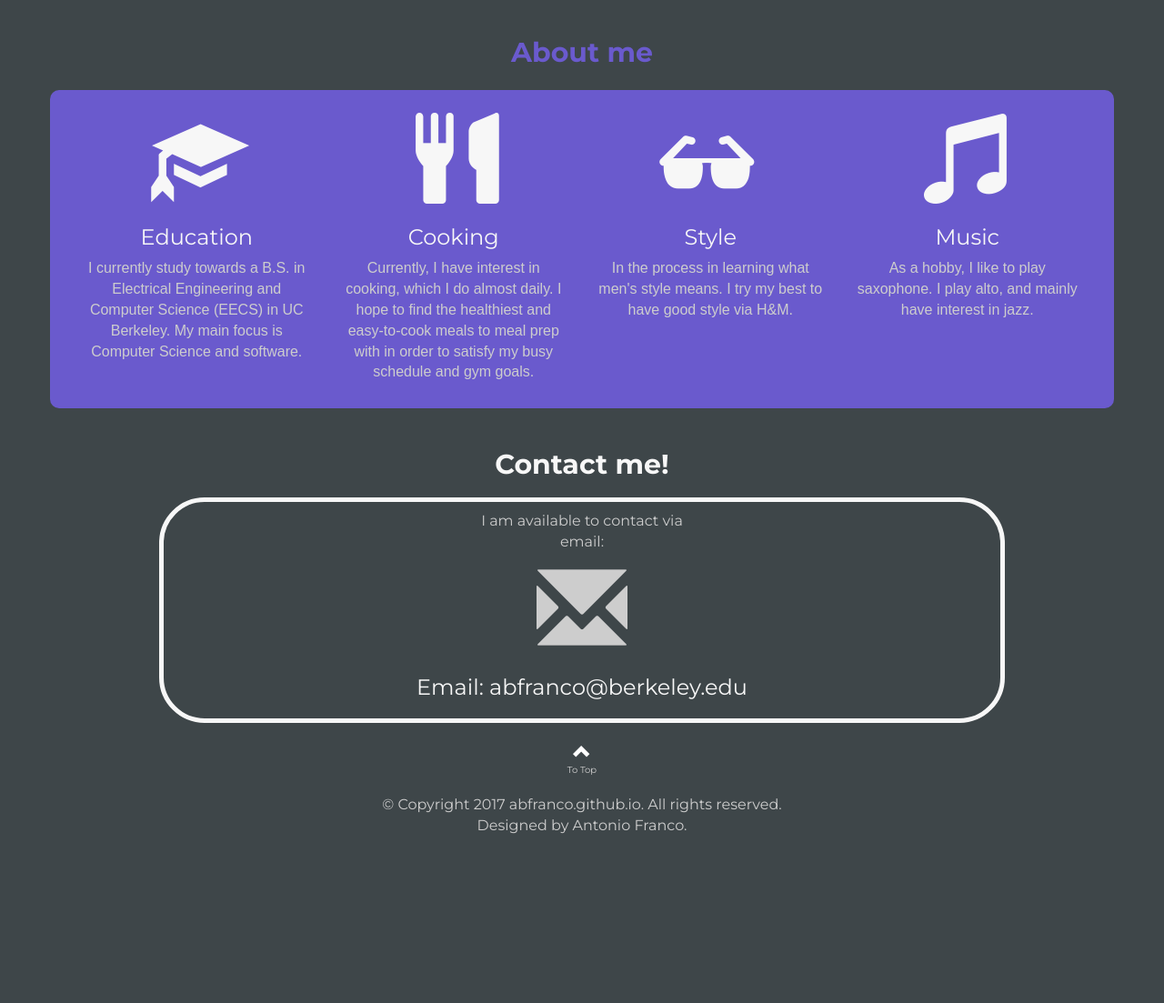
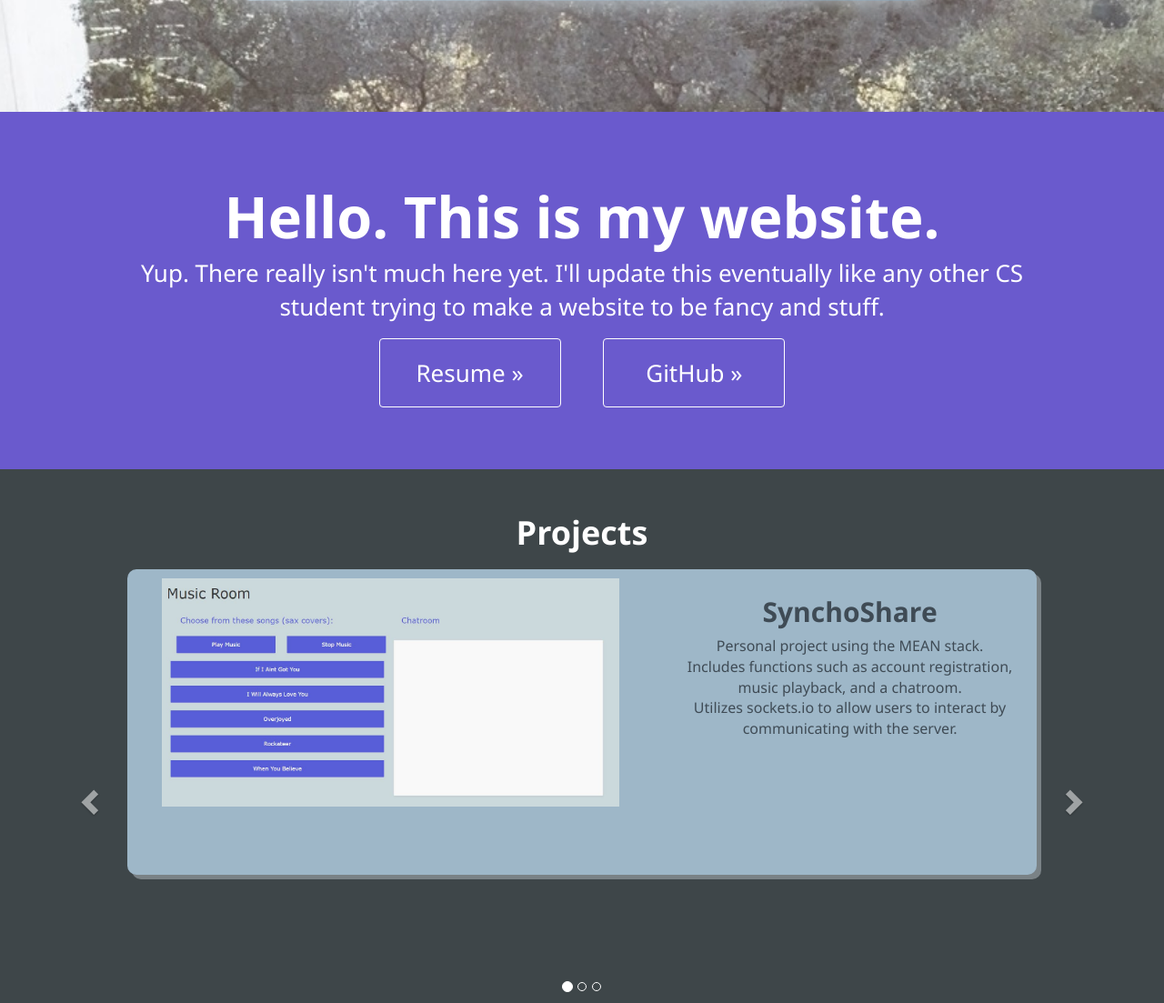
Before and after one commit to ABFranco/ABFranco.github.io, a PHP site: page / in a window 1280 px wide. Shown: the part 677-1780 px from the top of the page at 91% size. Before the commit the page ends 1594 px from the top, so only its background shows below. Run offline with PHP 8.4, Linux system fonts and the light colour scheme; some libraries are stand-ins or nearby versions.

Commit message:
added carousel

```diff
--- /dev/null
+++ b/carousel.css
@@ -0,0 +1,56 @@
+
+
+#myCarousel {
+	width: 100%;
+	padding: auto;
+	background-color: rgba(100, 100, 100, 0);
+}
+
+#myCarousel img {
+	margin: auto;
+	height: 10%;
+	width: 90%;
+	display: block;
+}
+
+.carousel-inner {
+	margin: auto;
+	width: 100%;
+	height: 500px;
+}
+
+.container h1 {
+	text-align: center;
+	color: white;
+	margin: 20px;
+}
+
+.carousel-inner p,h2 {
+	text-align: center;
+	color: #3F4B55;
+}
+
+.active {
+	background-color: rgba(100, 0, 0, 0);
+}
+
+.carousel-control.left, .carousel-control.right {
+    background-image: none
+
+}
+
+.carousel-control {
+	height:0;
+   top:50%;
+}
+
+#first {
+	border-radius: 10px;
+  	padding: 10px;
+  	box-shadow: 5px 5px  0px rgba(182, 190, 196, 0.5);
+	margin: auto;
+	padding-bottom: 75px;
+	background: rgb(0, 0, 0); /* fallback color */
+	background: rgba(158, 183, 200, 1);
+	width: 1000px;
+}
--- a/index.html
+++ b/index.html
@@ -9,13 +9,16 @@
     <link rel="stylesheet" href="https://maxcdn.bootstrapcdn.com/bootstrap/3.3.7/css/bootstrap.min.css">
     <link href="bootstrap-3.3.7-dist/css/bootstrap.min.css" rel="stylesheet">
     <link rel="stylesheet" type="text/css" href="style.css">
+    <link rel="stylesheet" type="text/css" href="carousel.css">
+    <link href="https://fonts.googleapis.com/css?family=Allura" rel="stylesheet">
+
 
 	<link href='https://fonts.googleapis.com/css?family=Montserrat:400,700' rel='stylesheet' type='text/css'>
 
   </head>
 
 
-  <body data-spy="scroll" data-target=".navbar" data-offset="50">
+  <body id="myPage" data-spy="scroll" data-target=".navbar" data-offset="50">
   	<div id="menu">
 	    <nav class="navbar navbar-inverse navbar-static-top" id="stickynav">
 			<div>
@@ -29,22 +32,19 @@
 				        <span class="icon-bar"></span>
 			      	</button>
 
-	      			<a class="navbar-brand" href="#home">Antonio Franco</a>
+	      			<a class="navbar-brand" href="#topImage">Antonio Franco</a>
 
 				</div>
 				<div class="collapse navbar-collapse" id="bs-example-navbar-collapse-1">
 					<ul class="nav navbar-nav navbar-right">
 						<li><a href="#about">About me</a></li>
-						<!--
+
 						<li class="dropdown">
 							<a href="#" class="dropdown-toggle" data-toggle="dropdown" role="button" aria-haspopup="true" aria-expanded="false">My apps<span class="caret"></span></a>
 							<ul class="dropdown-menu">
-								<li><a href="#">none</a></li>
-								<li><a href="#">lol</a></li>
-								<li><a href="#"></a></li>
+								<!--li><a href="#">SynchoShare</a></li-->
 							</ul>
 						</li>
-						-->
 						<li><a href="#contact">Contact</a></li>
 					</ul>
 				</div>
@@ -52,16 +52,97 @@
 		</nav>
 	</div>
 
-	<div class="jumbotron" id="home">
+  <div id="topImage">
+    <div class="intro">
+			<h1>welcome...</span></h1>
+
+  	</div>
+    <div class="hello">
+		<h1>Hello. My name is Antonio Franco.</h1>
+		<img id="head_pic" src="pictures/self-pic.jpg" width="250px" />
+
+		<p>UC Berkeley Student studying Computer Science.</p>
+
+		<!--p class="buttons">
+			<a class="btn btn-primary btn-lg" href="#about" role="button">Learn more about me »</a>
+		</p-->
+  	</div>
+  </div>
+
+	<div class="jumbotron">
 		<div>
-			<h1>Hello. </h1>
+			<h1>Hello. This is my website.</h1>
 
-			<p>My name is Antonio Franco. <br> I'm a third year in UC Berkeley, studying in the university's EECS program. I currently have interest in a future career in software. </p>
+			<p>Yup. There really isn't much here yet. I'll update this eventually like any other CS student trying to make a website to be fancy and stuff.</p>
 
 			<p class="buttons">
-				<a class="btn btn-primary btn-lg" href="resume.pdf" target="_blank" role="button"><span>Resume</span></a>
-				<a class="btn btn-primary btn-lg" href="https://github.com/ABFranco" target="_blank" role="button"><span>GitHub</span></a>
+				<a class="btn btn-primary btn-lg" href="#" role="button">Resume »</a>
+				<a class="btn btn-primary btn-lg" href="https://github.com/ABFranco" target="_blank" role="button">GitHub »</a>
 			</p>
+		</div>
+	</div>
+
+	<div class="container">
+	  <h1>Projects</h1>
+	  <div id="myCarousel" class="carousel slide" data-ride="carousel" data-interval="false">
+	    <!-- Indicators -->
+	    <ol class="carousel-indicators">
+	      <li data-target="#myCarousel" data-slide-to="0" class="active"></li>
+	      <li data-target="#myCarousel" data-slide-to="1"></li>
+	      <li data-target="#myCarousel" data-slide-to="2"></li>
+	    </ol>
+
+	    <!-- Wrapper for slides -->
+	    <div class="carousel-inner">
+	      <div class="item active">
+	      	<div id="first">
+	      		<div class="row">
+					<div class="col-md-7">
+						<img src="pictures/synchoshare1.jpg" alt="Los Angeles">
+					</div>
+					<div class="col-md-5">
+						<h2>SynchoShare</h2>
+		        		<p>Personal project using the MEAN stack. <br>
+		        			Includes functions such as account registration, music playback, and a chatroom. <br>
+		        			Utilizes sockets.io to allow users to interact by communicating with the server. </p>
+					</div>
+				</div>
+	      	</div>
+
+
+	      </div>
+
+	      <div class="item">
+	        <div id="first">
+	      		<div class="row">
+					<div class="col-md-7">
+					</div>
+					<div class="col-md-5">
+						<h2>Music Sharer</h2>
+		        		<p>Personal project using PHP. <br>
+		        			After registring an account, the user can upload audio files to the server and play back the audio from any device. <br>
+		        			Other functionality includes editing account details when logged in. </p>
+					</div>
+				</div>
+	      	</div>
+	      </div>
+
+	      <div class="item">
+	        <div class="carousel-caption">
+		      <h3>Text Editor</h3>
+		      <p>Class software project.</p>
+		    </div>
+	      </div>
+	    </div>
+	    <!-- Left and right controls -->
+	    <a class="left carousel-control" href="#myCarousel" data-slide="prev">
+	      <span class="glyphicon glyphicon-chevron-left"></span>
+	      <span class="sr-only">Previous</span>
+	    </a>
+	    <a class="right carousel-control" href="#myCarousel" data-slide="next">
+	      <span class="glyphicon glyphicon-chevron-right"></span>
+	      <span class="sr-only">Next</span>
+	    </a>
 	  </div>
 	</div>
 
@@ -74,7 +155,7 @@
 		<div class = "picture_text">
 			<p>Here is a picture of me as I sit in this nice area in Berkeley.</p>
 			</br>
-			<p>I was eating tacos, you can't see them here.</p>
+			<p>I was eating tacos, you can't see theme here.</p>
 		</div>
 
 		<div style="clear:both"></div>
@@ -89,31 +170,23 @@
 			<div class="row">
 				<div class="col-md-3">
 					<span class="glyphicon glyphicon-education glyphicon-large" aria-hidden="true"></span>
-					<div id="divhide" class="divhide hide">
 					<h3>Education</h3>
-						<p id="education">I currently study towards a B.S. in Electrical Engineering and Computer Science (EECS) in UC Berkeley. My main focus is Computer Science and software.</p>
-					</div>
+					<p id="education">I currently do the Berkeley EECS as a third year.</p>
 				</div>
 				<div class="col-md-3">
 					<span class="glyphicon glyphicon-cutlery glyphicon-large" aria-hidden="true"></span>
-					<div id="divhide" class="divhide hide">
 					<h3>Cooking</h3>
-						<p id="cooking">Currently, I have interest in cooking, which I do almost daily. I hope to find the healthiest and easy-to-cook meals to meal prep with in order to satisfy my busy schedule and gym goals.</p>
-					</div>
+					<p id="cooking">I meal prep and hope to be the next Gordon Ramsay.</p>
 				</div>
 				<div class="col-md-3">
 					<span class="glyphicon glyphicon-sunglasses glyphicon-large" aria-hidden="true"></span>
-					<div id="divhide" class="divhide hide">
 					<h3>Style</h3>
-						<p>In the process in learning what men's style means. I try my best to have good style via H&amp;M.</p>
-					</div>
+					<p>Thanks to Shbloob, I have a good taste in style via H&amp;M.</p>
 				</div>
 				<div class="col-md-3">
 					<span class="glyphicon glyphicon-music glyphicon-large" aria-hidden="true"></span>
-					<div id="divhide" class= "divhide hide">
 					<h3>Music</h3>
-						<p>As a hobby, I like to play saxophone. I play alto, and mainly have interest in jazz. </p>
-					</div>
+					<p>I sometimes play a saxophone.</p>
 				</div>
 			</div>
 		</div>
@@ -121,23 +194,7 @@
 
 	<!--contact-->
 
-	<div id="contact">
-		<form role="form" method="post" action="index.php">
-		  <h2 class="text-center">Contact me!</h2>
-		  <div id="border" class="row test">
-		    <div id="contact_parent">
-		      <p id="message">I am available to contact via <br> email:</p>
-		      <p><span class="glyphicon glyphicon-envelope glyphicon-large"></span></p>
-		      <h3>Email: abfranco@berkeley.edu</h3>
-		    </div>
-
-		    </div>
-		</form>
-	</div>
-
-	<!--
-	<div id="contact">
-		<form role="form" method="post" action="index.php">
+	<div id="contact" >
 	  <h2 class="text-center">Contact me!</h2>
 	  <div id="border" class="row test">
 	    <div id="contact_parent" class="col-md-4">
@@ -148,37 +205,21 @@
 	    <div id="contact_parent" class="col-md-8">
 	      <div class="row">
 	        <div class="col-sm-6 form-group">
-		          <input class="form-control" id="name" name="name" placeholder="Your Name" type="text" required
-		          >
-
+	          <input class="form-control" id="name" name="name" placeholder="Your Name" type="text" required>
 	        </div>
 	        <div class="col-sm-6 form-group">
 	          <input class="form-control" id="email" name="email" placeholder="Your Email" type="email" required>
-
 	        </div>
 	      </div>
-			      <textarea class="form-control" id="comments" name="comments" placeholder="Message" rows="5" required></textarea>
-
+	      <textarea class="form-control" id="comments" name="comments" placeholder="Message" rows="5"></textarea>
 	      <div class="row">
 	        <div class="col-md-12 form-group">
-		          <button class="btn pull-right" id="submit" name="submit" type="submit" value="Send">Send</button>
+	          <button class="btn pull-right" type="submit">Send</button>
 	        </div>
 	      </div>
 	    </div>
 	  </div>
-		</form>
 	</div>
-	-->
-
-	<!-- footer -->
-
-	<footer class="container-fluid text-center">
-	  <a href="#home">
-	    <span class="glyphicon glyphicon-chevron-up"></span>
-	    <p id="small">To Top</p>
-	  </a>
-	  <p>© Copyright 2017 abfranco.github.io. All rights reserved. <br> Designed by Antonio Franco.</p>
-	</footer>
 
 
 
@@ -187,7 +228,7 @@
     <script src="https://maxcdn.bootstrapcdn.com/bootstrap/3.3.7/js/bootstrap.min.js"></script>
 
 
-    <script src="https://code.jquery.com/jquery-latest.js"></script>
+    <script src="http://code.jquery.com/jquery-latest.js"></script>
 
     <script type="text/javascript">
     $(document).ready(function() {
@@ -197,7 +238,7 @@
     	});
 
     	// Add smooth scrolling to all links in navbar + footer link
-		$(".navbar a, footer a[href='#home']").on('click', function(event) {
+		$(".navbar a, footer a[href='#myPage']").on('click', function(event) {
 
 
 		// Make sure this.hash has a value before overriding default behavior
@@ -220,91 +261,12 @@
 		    } // End if
 		  });
 
-		$(document).ready(function(){
-		  //Take your div into one js variable
-		  $(".divhide").each(function(){
-			  var div = $(this);
-			  //Take the current position (vertical position from top) of your div in the variable
-			  var pos = div.position();
-			  //Now when scroll event trigger do following
-				$(window).scroll(function () {
-				   var windowpos = $(window).scrollTop();
-				   //Now if you scroll more than 100 pixels vertically change the class to AfterScroll
-				   // I am taking 100px scroll, you can take whatever you need
-				   if (windowpos >= (pos.top - 125)) {
-				     div.addClass("show");
-				   }
-				   //If scroll is less than 100px, remove the class AfterScroll so that your content will be hidden again
-				   else {
-				     div.removeClass("show");
-				   }
-				   //Note: If you want the content should be shown always once you scroll and do not want to hide it again when go to top agian, no need to write the else part
-
-		 		});
-		 	});
-		});
-
-		/*
-		$(window).scroll(function() {
-		  $(".slideanim").each(function(){
-		    var pos = $(this).offset().top;
-
-		    var winTop = $(window).scrollTop();
-		    if (pos < winTop + 600) {
-		      $(this).addClass("slide");
-		    }
-		  });
-		});
-		*/
-		/*
-
-		attempt #2 lol
-		$(window).scroll(function() {
-			const scrollTop = $(window).scrollTop();
-
-	      	$(".hide").each(function(){
-	      		var pos1 = $(this).offset().top;
-	      		console.log("I have class hide");
-	      		//console.log("info");
-	      		//console.log(pos);
-	      		//console.log(scrollTop + 550);
-	      		if ((pos1 < scrollTop + 550)) {
-	      			console.log("hide if");
-			    	$(this).addClass("show");
-				    $(this).removeClass("hide1");
-				    //$(this).slideDown();
-				} else if ((pos1 > scrollTop + 550)) {
-					console.log("hide else");
-				    $(this).addClass("hide1");
-				    $(this).removeClass("show");
-				    //$(this).slideDown();
-				}
 
     });
 
-	      	/*
-		    $(".show").each(function(){
-	      		var pos2 = $(this).offset().top;
-	      		console.log("I have class show");
-	      		if ((pos2 < scrollTop + 550)) {
-			    	console.log("show if");
-				} else {
-					console.log("show else");
-					$(this).addClass("hide");
-				    $(this).removeClass("show");
-				    $(this).slideUp();
-				}
 
-			});
-
-		});
-		*/
-
-    });
 
     </script>
-
-
   </body>
 
 </html>
--- a/style.css
+++ b/style.css
@@ -3,7 +3,7 @@
 body {
 	background: #3E4649;
 	color: #f7f7f7;
-	font-family: 'Montserrat', sans-serif;
+	font-family: 'Segoe UI', sans-serif;
 	margin-top: 40px;
 
 }
@@ -21,6 +21,15 @@ p {
 	color: #cdcdcd;
 }
 
+body, html {
+	height: 100%;
+}
+
+.container {
+	padding: 0;
+	margin: 0;
+	width: 100%;
+}
 
 
 
@@ -42,6 +51,98 @@ p {
   box-shadow: 0px 1px 2px 1px black;
 }
 
+#topImage {
+	background-image: url("pictures/topImage.jpg");
+  	width: 100%;
+  	height: 100%;
+	background-position: center;
+	background-repeat: no-repeat;
+	background-size: cover;
+}
+
+.intro {
+	border-radius: 10px;
+  	padding: 10px;
+	padding-top: 50px;
+	margin: auto;
+	color: black;
+
+	width: 1000px;
+	margin-bottom: 50px;
+}
+
+.intro h1 {
+	font-family: 'Allura', cursive;
+	font-size: 100px;
+	text-shadow: 4px 4px 4px rgba(0,0,0,0.1);
+}
+
+.hello {
+	border-radius: 10px;
+  	padding: 10px;
+  	box-shadow: 5px 5px  20px rgba(182, 190, 196, 0.8);
+	margin: auto;
+	background: rgb(0, 0, 0); /* fallback color */
+	background: linear-gradient(to bottom right, rgba(220, 231, 239, 0.7), rgba(158, 183, 200, 0.7));
+	width: 750px;
+}
+.hello h1, p {
+	text-align: center;
+	color: #3F4B55;
+  	width: 100%
+}
+
+.hello p {
+	font-size: 20px;
+}
+
+.hello img {
+	display: block;
+	margin-top:10px;
+	margin-bottom:10px;
+  	margin-left: auto;
+  	margin-right: auto;
+	border-radius: 50%;
+}
+
+.hello .btn-primary {
+	border-radius: 4px;
+	background-color: transparent;
+	border-color: #3F4B55;
+	color: #3F4B55;
+	text-align: center;
+	font-size: 20px;
+	padding: 20px;
+	width: 250px;
+	cursor: pointer;
+	margin-bottom: 5px;
+	margin-right: 20px;
+	margin-left: 20px;
+}
+
+.hello .btn-primary:hover {
+	color: white;
+	background-color: #3F4B55;
+	border-color: #3F4B55;
+	transition: 0.1s;
+}
+
+.hello .btn-primary span {
+	cursor: pointer;
+	display: inline-block;
+	position: relative;
+	transition: 0.1s;
+
+}
+
+.hello.btn-primary span:after {
+	content: '\00bb';
+	position: absolute;
+	opacity: 0;
+	top: 0;
+	right: -20px;
+
+}
 
 /* --------jumbotron--------- */
 
@@ -50,7 +151,7 @@ p {
 	color: white;
 	text-align: center;
 	padding-top: 60px;
-    margin-top: -40px;
+  margin-top: -40px;
 }
 .jumbotron p {
 	margin-left: auto;
@@ -60,19 +161,6 @@ p {
 	font-size: 26px;
 }
 
-/*
-.btn-primary {
-	color: #fff;
-	background-color: transparent;
-	border-color: white;
-	margin-bottom: 5px;
-	margin-right: 20px;
-	margin-left: 20px;
-	transition: all 0.5s;
-	cursor: pointer;
-	margin: 5px;
-}
-*/
 
 
 .btn-primary {
@@ -112,7 +200,6 @@ p {
 	top: 0;
 	right: -20px;
 
-
 }
 
 .btn-primary:hover span {
@@ -127,9 +214,6 @@ p {
 
 }
 
-.active {
-  background-color: green !important;
-}
 
 
 /* -------picture section-------- */
```
Also changed, not shown: html_form/html_form_send.php (added, +79 -0 lines), html_form/htmlform.htm (added, +54 -0 lines), html_form/readme.txt (added), pictures/chicago.jpg (added), pictures/la.jpg (added), pictures/synchoshare1.JPG (added), pictures/topImage.jpg, pictures/topImageOriginal.jpg (added), 1 other file. Lines whose indentation alone changed are shown as unchanged.
